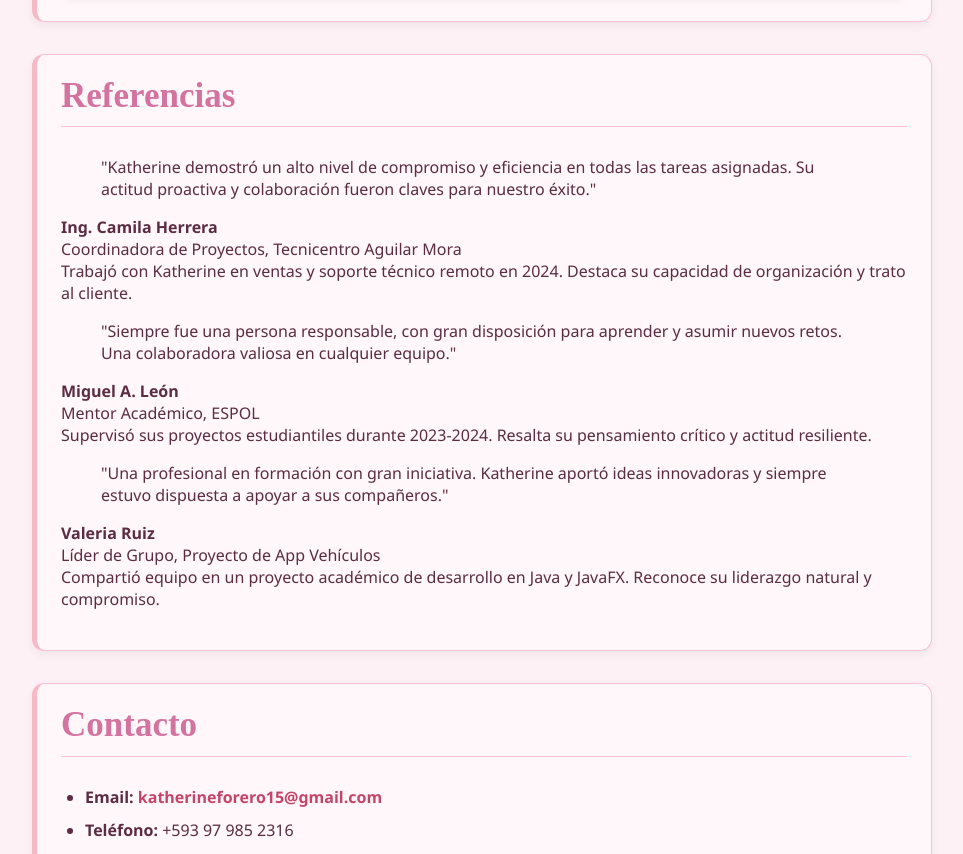
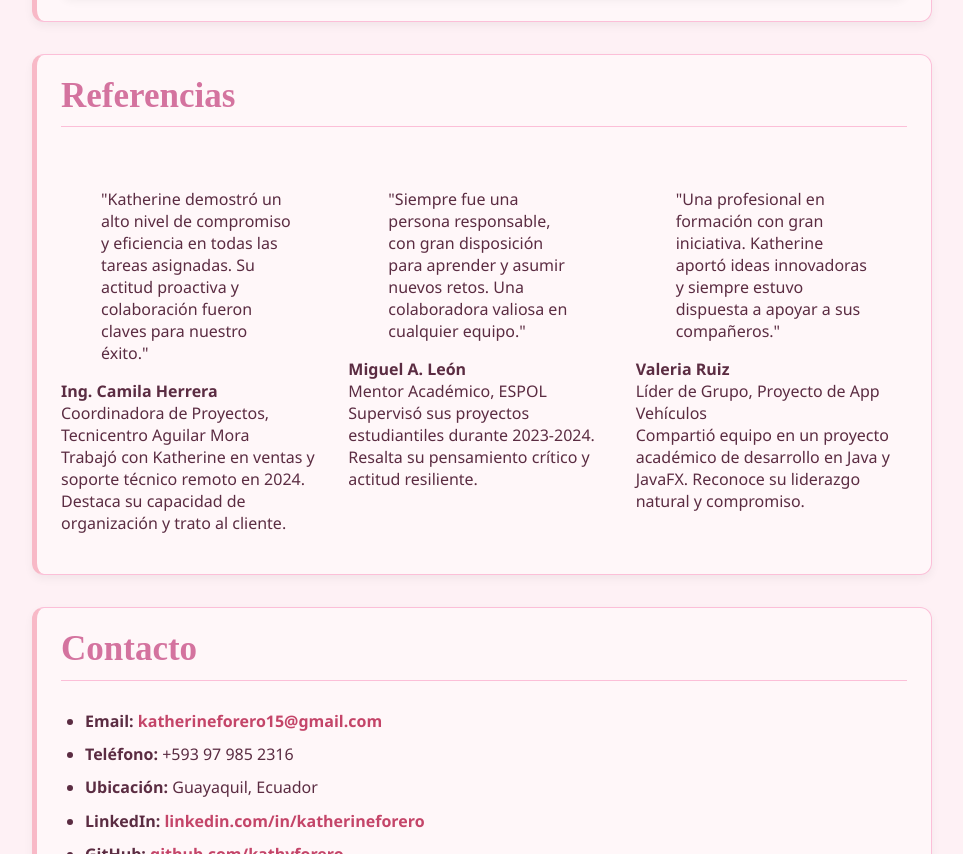
Before and after one commit to kathyforero/curriculum, a plain HTML site: page index.html in a window 1280 px wide. Shown: the part 2840-3694 px from the top of the page, without its empty margins (158-1121 px from the left). Drawn offline with Linux system fonts and the light colour scheme; a web font is replaced by a local one.

Commit message:
Nueva Distribución de Referencias I

```diff
--- a/stylesheets/styles.css
+++ b/stylesheets/styles.css
@@ -263,6 +263,33 @@ caption {
     margin-bottom: 1em;
 }
 
+#referencias {
+
+     /* Activa el modelo Flexbox */
+     display: flex;
+
+     /* Permite que los hijos pasen a la siguiente línea si no caben */
+     flex-wrap: wrap;
+
+     /* Espaciado uniforme entre filas y columnas */
+     gap: 1rem;
+
+}
+
+#referencias > h2 {
+
+     /* Hace que el subtítulo ocupe el 100% del ancho del contenedor */
+     flex: 0 0 100%;
+
+}
+
+#referencias > article {
+
+     /* Distribuye equitativamente los artículos en tres columnas */
+     flex: 1 1 calc(33.333% - 1rem);
+
+}
+
 body.modo-oscuro {
     background-color: #1c1b33;
     color: #f4eaff;
```
